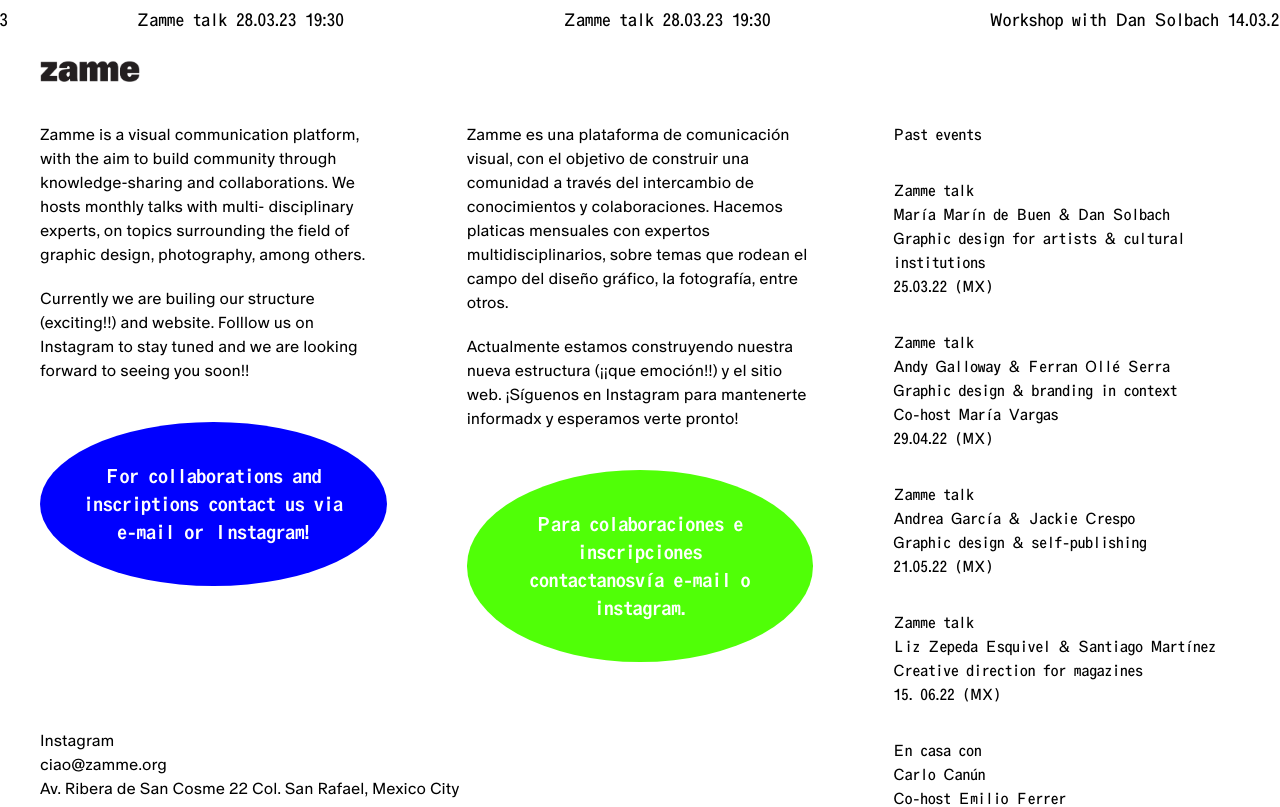
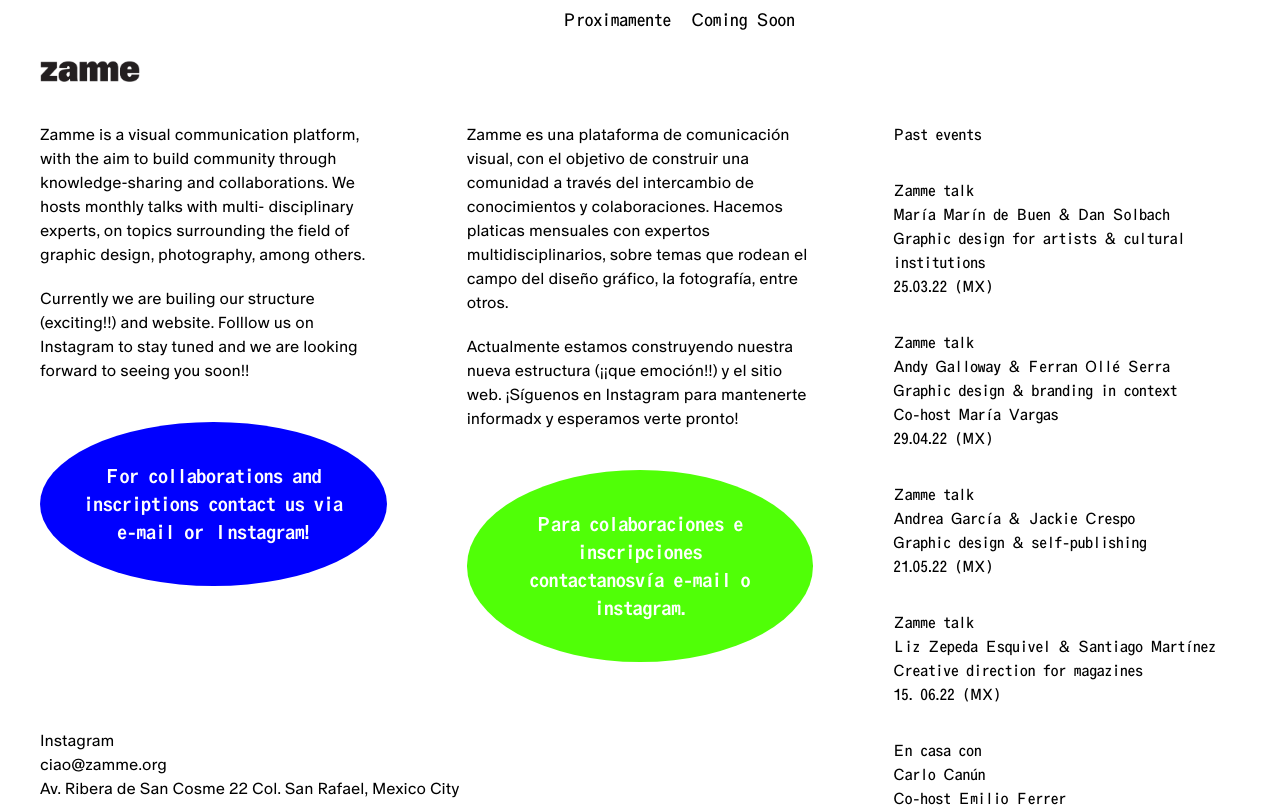
Before and after one commit to maupeon/zamme, a Next.js app: page / in a window 1280 px wide. Shown: the top 807 px of the page. Built offline with nearby package versions, Linux system fonts and the light colour scheme.

Commit message:
Update MovingBar.js

```diff
--- a/components/MovingBar.js
+++ b/components/MovingBar.js
@@ -3,28 +3,14 @@
 export default function MovingBar() {
   return (
     <div className=" font-zamme_light text-sm md:text-lg">
-      <div className="  flex fixed inset-0 bg-white w-full h-10 ">
-        <div className=" animate-scroll-left   marquee-group shrink-0 flex h-full w-full items-center">
-          <div className=" text-justify inline-block mr-5 w-full">
-            Zamme talk 28.03.23 19:30{" "}
-          </div>
-          <div className=" text-justify inline-block mr-5 w-full">
-            Workshop with Dan Solbach 14.03.23
-          </div>
-          <div className=" text-justify inline-block mr-5 w-full">
-            Zamme talk 28.03.23 19:30
-          </div>
+      <div className="  flex fixed inset-0 bg-white w-full  h-10 ">
+        <div className="  animate-scroll-left   marquee-group shrink-0 flex h-full w-full items-center">
+          <div className=" shrink-0 flex text-justify mr-5">Proximamente</div>
+          <div className=" shrink-0 flex text-justify mr-5">Coming Soon</div>
         </div>
         <div className=" animate-scroll-left  marquee-group shrink-0 flex h-full w-full items-center">
-          <div className=" text-justify inline-block mr-5 w-full">
-            Zamme talk 28.03.23 19:30{" "}
-          </div>
-          <div className=" text-justify inline-block mr-5 w-full">
-            Workshop with Dan Solbach 14.03.23
-          </div>
-          <div className=" text-justify inline-block mr-5 w-full">
-            Zamme talk 28.03.23 19:30
-          </div>
+          <div className=" shrink-0 flex text-justify mr-5">Proximamente</div>
+          <div className=" shrink-0 flex text-justify mr-5">Coming Soon</div>
         </div>
       </div>
     </div>
```
